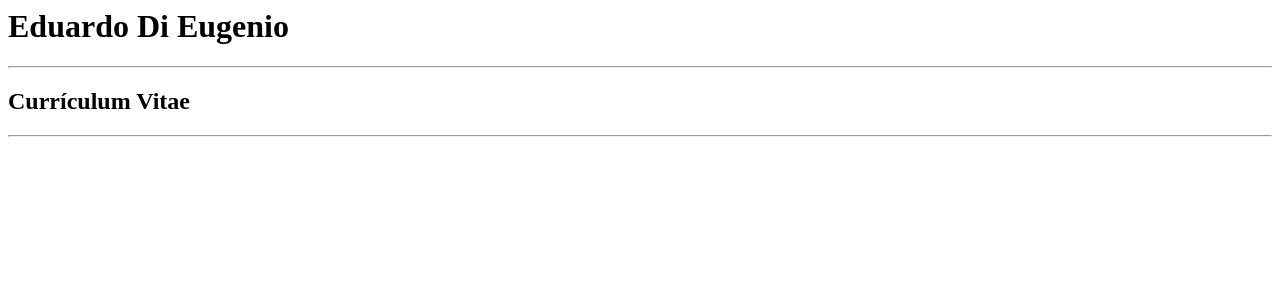
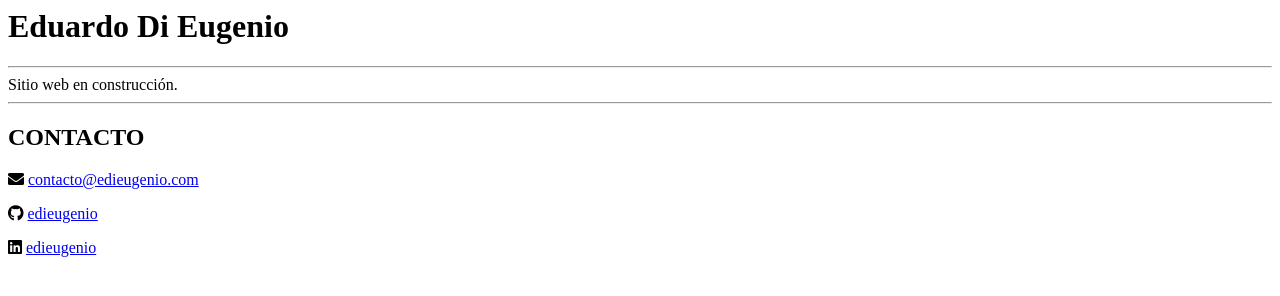
Before and after one commit to edieugenio/resume, a plain HTML site: page index.html in a window 1280 px wide. Drawn offline with Linux system fonts and the light colour scheme.

Commit message:
Data contact added.

```diff
--- a/index.html
+++ b/index.html
@@ -1,15 +1,41 @@
 <html>
     <head>
+        <link href="style.css" rel="stylesheet" >
         <title>Currículum Vitae</title>
-
+        <link rel="stylesheet" href="https://cdnjs.cloudflare.com/ajax/libs/font-awesome/5.15.4/css/all.min.css">
     </head>
     <body>
         <header>
+<!-- resume heade with your name and title-->
             <h1>Eduardo Di Eugenio</h1>
             <hr>
-            <h2>Currículum Vitae</h2>
+            Sitio web en construcción.
             <hr>
+        </header>
+        <main>
+            <article id="mainLeft">
+                <section>
+<h2>CONTACTO</h2>
+<!-- Conctact info including social media -->
+<p>
+    <i class="fa fa-envelope" aria-hidden="true"></i>
+    <a href="mailto:contacto@edieugenio.com">contacto@edieugenio.com</a>
+</p>
+<p>
+    <i class="fab fa-github" aria-hidden="true"></i>
+    <a href="github.com/edieugenio">edieugenio</a>
+</p>
+<p>
+    <i class="fab fa-linkedin" aria-hidden="true"></i>
+    <a href="https://www.linkedin.com/in/edieugenio/">edieugenio</a>
+</p>
+                </section>
 
-        </header>
+            </article>
+
+        </main>
+
+
     </body>
+
 </html>
```
